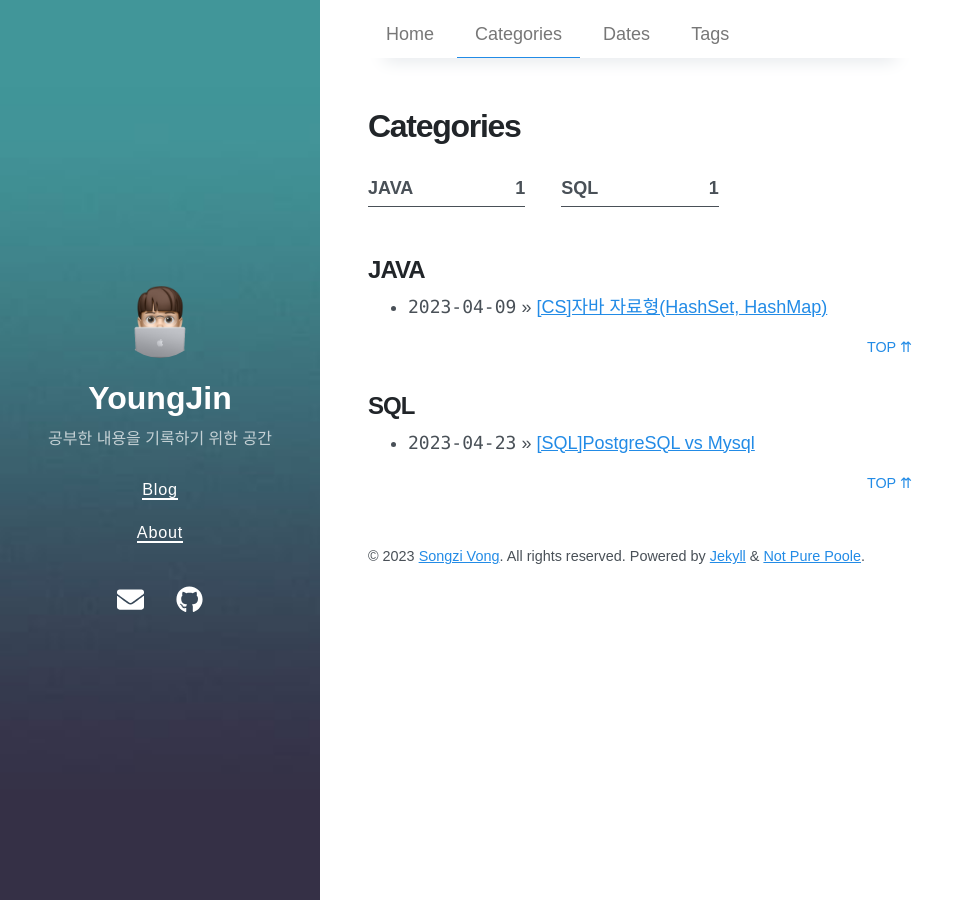
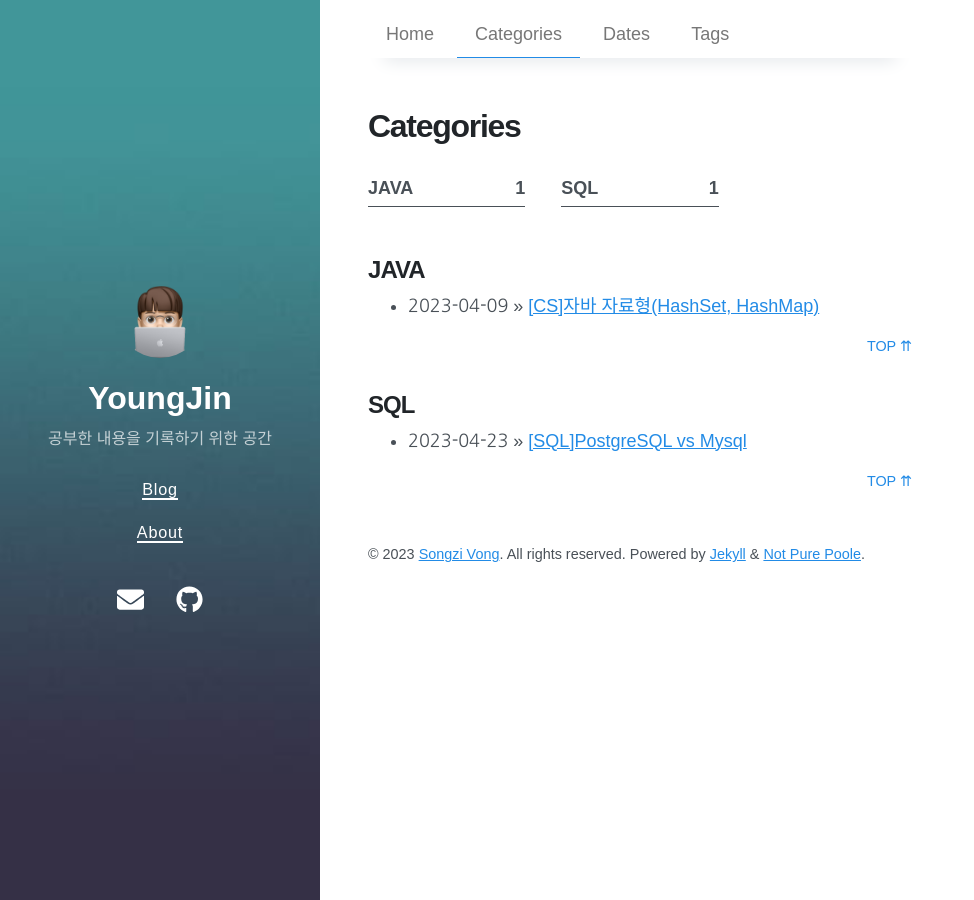
Before and after one commit to parkyoungjiin/parkyoungjiin.github.io, a Jekyll site: the page built from categories.md, in a window 1280 px wide. Shown: the whole page, without its empty margins (0-974 px from the left). Built offline with Jekyll 4.4.1, drawn with Linux system fonts in a browser that asks for light colours; nearby versions of some CDN libraries.

Commit message:
Update _variables.scss

```diff
--- a/_sass/_variables.scss
+++ b/_sass/_variables.scss
@@ -42,7 +42,7 @@
   --border-color: var(--gray-300);
   --border-radius: .25rem;
 
-  --code-font: SFMono-Regular, Menlo, Monaco, Consolas, "Liberation Mono", "Courier New", monospace;
+  --code-font: "Nanum Gothic", SFMono-Regular, Menlo, Monaco, Consolas, "Liberation Mono", "Courier New", monospace;
   --code-color: var(--grape);
   --code-bg: #fbf1c7;
 
```
